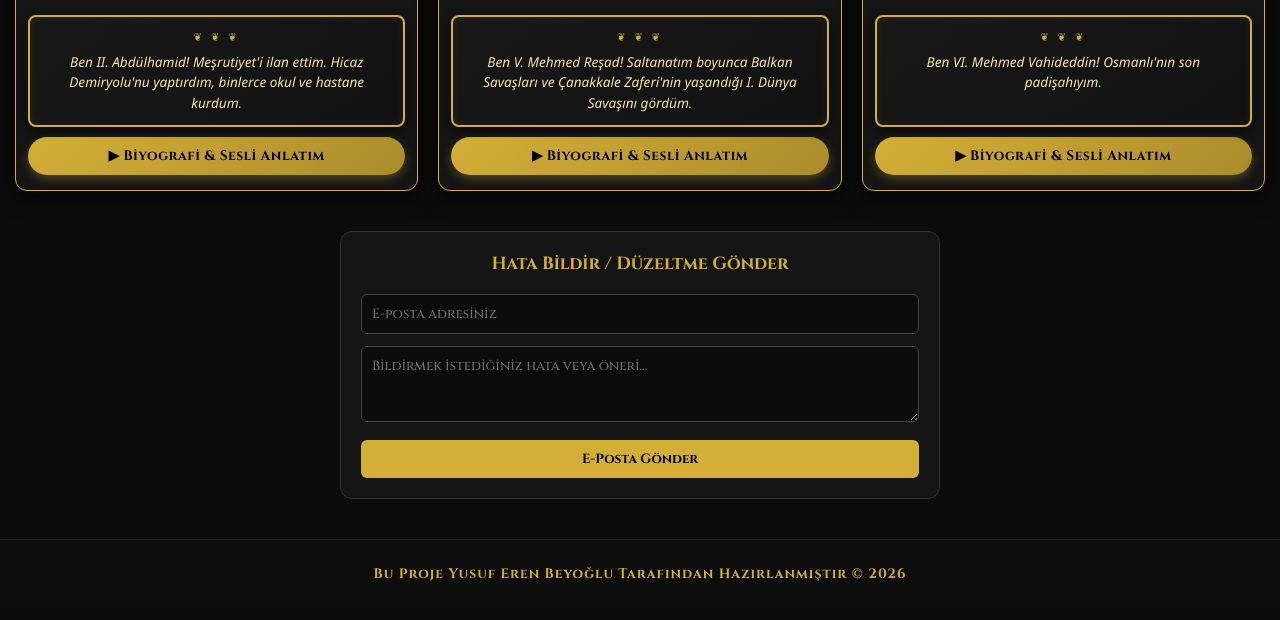
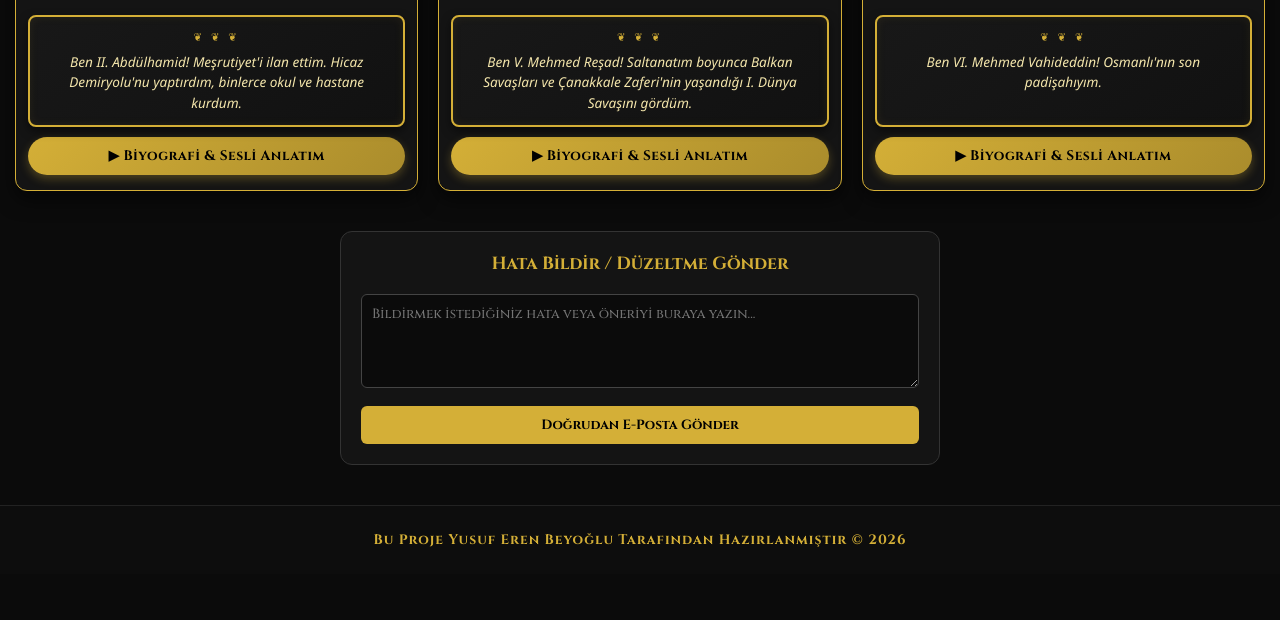
Before and after one commit to erenbeyoglu0/Osmanli, a plain HTML site: page index.html in a window 1280 px wide. Shown: the part 10067-10687 px from the top of the page. Drawn offline with Linux system fonts and the light colour scheme.

Commit message:
Update index.html

```diff
--- a/index.html
+++ b/index.html
@@ -342,7 +342,7 @@
             text-align: center;
         }
 
-        .feedback-form input, .feedback-form textarea {
+        .feedback-form textarea {
             width: 100%;
             padding: 10px;
             margin-bottom: 12px;
@@ -413,9 +413,8 @@
     <div class="feedback-section">
         <h3>Hata Bildir / Düzeltme Gönder</h3>
         <form class="feedback-form" onsubmit="sendEmail(event)">
-            <input type="email" id="senderEmail" placeholder="E-posta adresiniz" required>
-            <textarea id="senderMessage" rows="3" placeholder="Bildirmek istediğiniz hata veya öneri..." required></textarea>
-            <button type="submit">E-Posta Gönder</button>
+            <textarea id="senderMessage" rows="4" placeholder="Bildirmek istediğiniz hata veya öneriyi buraya yazın..." required></textarea>
+            <button type="submit">Doğrudan E-Posta Gönder</button>
         </form>
     </div>
 
@@ -594,9 +593,8 @@
 
         function sendEmail(event) {
             event.preventDefault();
-            const email = document.getElementById('senderEmail').value;
             const message = document.getElementById('senderMessage').value;
-            const mailtoLink = `mailto:erenbeyoglu@gmail.com?subject=Osmanli%20Sitesi%20Hata%20Bildirimi&body=Gonderen:%20${encodeURIComponent(email)}%0A%0AMesaj:%0A${encodeURIComponent(message)}`;
+            const mailtoLink = `mailto:beyoglueren7@gmail.com?subject=Osmanli%20Sitesi%20Hata%20Bildirimi&body=Ziyaretci%20Mesaji:%0A${encodeURIComponent(message)}`;
             window.location.href = mailtoLink;
         }
 
```
